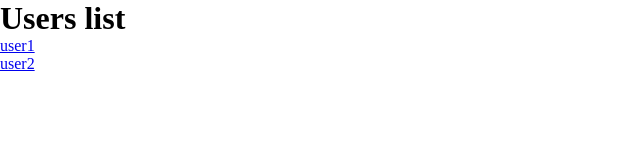
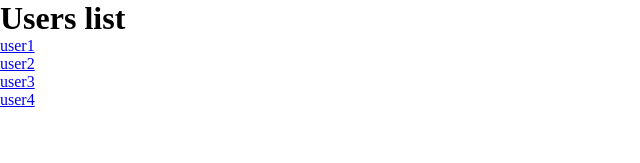
Before and after one commit to pauchai/next-course, a Next.js app: page /users in a window 1280 px wide. Shown: the top 163 px of the page, without its empty margins (0-640 px from the left). Built offline with nearby package versions, Linux system fonts and the light colour scheme; data requests are answered from the project's data file.

Commit message:
Fetching data from server as usualy in react

```diff
--- /dev/null
+++ b/db.json
@@ -0,0 +1,8 @@
+{
+    "users": [
+        {"id": 1, "name": "user1"},
+        {"id": 2, "name": "user2"},
+        {"id": 3, "name": "user3"},
+        {"id": 4, "name": "user4"}
+    ]
+}
--- a/pages/users.js
+++ b/pages/users.js
@@ -1,11 +1,17 @@
 import Link from "next/link";
-import { useState } from "react";
+import { useEffect, useState } from "react";
 
 const Users = () => {
     const [users, setUsers] = useState([
         {id: 1, name: 'user1'},
         {id: 2, name: 'user2'},
     ])
+
+    useEffect(async () => {
+        const response = await fetch(`http://localhost:5000/users`)
+        const data = await response.json()
+        setUsers(data)
+    }, [])
   return (
   <div>
       <h1>Users list</h1>
```
Also changed, not shown: 1 other file (tests, documents, lock files or other folders).
